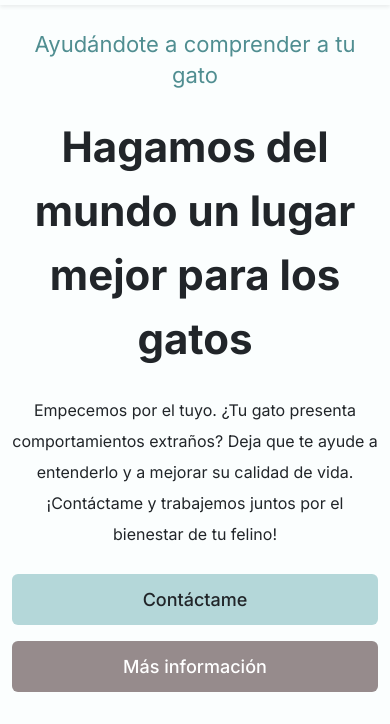
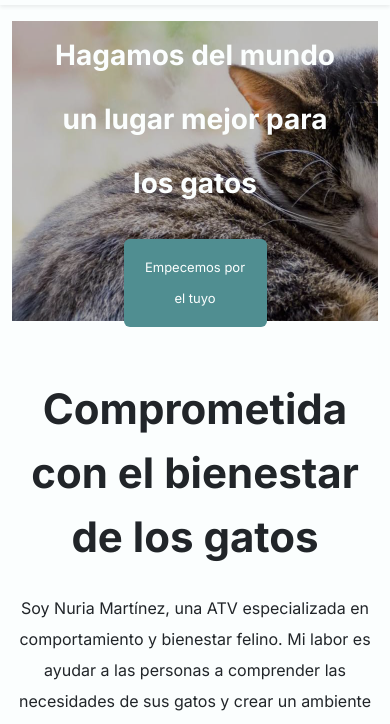
Before and after one commit to SergioMartinezC/naturaleza-felina, a website: page index.html in a window 390 px wide. Shown: the part 96-820 px from the top of the page. Drawn offline with nearby package versions, Linux system fonts and the light colour scheme.

Commit message:
new hero section

```diff
--- a/index.html
+++ b/index.html
@@ -70,26 +70,32 @@
           <!-- Hero Section -->
           <section class="hero" id="hero">
             <div class="container">
-              <div class="row">
-                <div class="col-lg-6">
-                  <div class="copy" data-aos="fade-up" data-aos-duration="2000">
-                    <div class="text-label">
-                      Ayudándote a comprender a tu gato
-                    </div>
-                    <div class="text-hero-bold">
-                      Hagamos del mundo un lugar mejor para los gatos
-                    </div>
-                    <div class="text-hero-regular">
-                      Empecemos por el tuyo. ¿Tu gato presenta comportamientos extraños? Deja que te ayude a entenderlo y a mejorar su calidad de vida. ¡Contáctame y trabajemos juntos por el bienestar de tu felino!
-                    </div>
-                    <div class="cta">
-                      <a href="#" class="btn btn-primary shadow-none">Contáctame</a>
-                      <a href="#" class="btn btn-secondary shadow-none ms-3">Más información</a>
-                    </div>
+
+              <div id="carouselExampleIndicators" class="carousel slide w-100" data-bs-ride="carousel">
+                <div class="banner-content d-flex flex-column text-left align-items-left justify-content-center">
+                  <div class="text-hero-bold">
+                    Hagamos del mundo un lugar mejor para los gatos
                   </div>
+                  <div class="text-hero-wrapper">
+                    <a href="#" class="btn btn-primary-dark shadow-none text-hero-regular">Empecemos por el tuyo</a>
+                  </div>
+
                 </div>
-                <div class="col-lg-6 d-flex justify-content-center img-fluid" data-aos="fade-left" data-aos-duration="2000">
-                  <img src="assets/images/hero.png" class="w-100" alt="img">
+                <div class="carousel-indicators">
+                  <button type="button" data-bs-target="#carouselExampleIndicators" data-bs-slide-to="0" class="active" aria-current="true" aria-label="Slide 1"></button>
+                  <button type="button" data-bs-target="#carouselExampleIndicators" data-bs-slide-to="1" aria-label="Slide 2"></button>
+                  <button type="button" data-bs-target="#carouselExampleIndicators" data-bs-slide-to="2" aria-label="Slide 3"></button>
+                </div>
+                <div class="carousel-inner">
+                  <div class="carousel-item active">
+                    <img src="assets/images/carousel-1.png" class="d-block w-100" alt="...">
+                  </div>
+                  <div class="carousel-item">
+                    <img src="assets/images/carousel-2.png" class="d-block w-100" alt="...">
+                  </div>
+                  <div class="carousel-item">
+                    <img src="assets/images/carousel-3.png" class="d-block w-100" alt="...">
+                  </div>
                 </div>
               </div>
             </div>
--- a/style.css
+++ b/style.css
@@ -25,6 +25,7 @@
     --header-2: 48px;
     --header-3: 42px;
     --header-4: 32px;
+    --header-5: 28px;
 
     --text-large: 22px;
     --text-medium: 18px;
@@ -162,6 +163,15 @@ a {
     color: var(--font-color);
 }
 
+.btn-primary-dark {
+    background-color: var(--primary-dark);
+}
+
+.btn-primary-dark:hover {
+    background-color: var(--primary-color);
+    color: var(--primary-dark);
+}
+
 .btn-secondary {
     background-color: var(--gray-light);
     color: white;
@@ -258,14 +268,12 @@ section.hero {
 }
 
 .text-label {
-    color: var(--primary-dark);
     font-size: var(--text-large);
     font-weight: var(--font-weight-regular);
     line-height: 31px;
     margin-top: 24px;
 }
 
-.text-hero-bold,
 .text-about-bold,
 .text-services-bold,
 .text-contact-bold,
@@ -276,12 +284,24 @@ section.hero {
     line-height: 74px;
 }
 
+.text-hero-bold {
+    color: var(--font-color);
+    font-size: var(--header-2);
+    font-weight: var(--font-weight-bold);
+    line-height: 67px;
+    width: 50%;
+}
+
 .text-hero-regular,
 .text-about-regular {
     color: var(--font-color);
     font-size: var(--text-regular);
     font-weight: var(--font-weight-regular);
     line-height: 31px;
+}
+
+.text-hero-wrapper {
+    width: 50%;
 }
 
 .text-service {
@@ -328,6 +348,25 @@ section.services {
     background-color: rgba(0, 0, 0, .2);
 }
 
+.banner-content {
+    position: absolute;
+    bottom: 0;
+    left: 0;
+    text-align: center;
+    background-color: rgba(0, 0, 0, 0.25);
+    width: 100%;
+    height: 100%;
+    padding: 10px 40px;
+    color: var(--blue-3);
+    z-index: 1000;
+}
+
+.carousel-item img {
+    min-width: 800px;
+    height: auto;
+  }
+
+
 /* RESPONSIVE DESIGN */
 
 @media (min-width: 1399.98px) {
@@ -340,12 +379,134 @@ textarea {
     height: 100% !important;
 }
 
+
+
+/* Tablet medium $ large version only */
+
+
+
+@media (max-width: 1200px) {
+    .text-hero-regular {
+        font-size: 13px;
+    }
+
+    section.hero,
+    section.about,
+    section.services,
+    section.contact,
+    section.work,
+    section.blog {
+        margin: 1rem 0;
+    }
+
+    .text-hero-bold,
+    .text-about-bold,
+    .text-services-bold,
+    .text-contact-bold,
+    .text-work-bold,
+    .text-blog-bold {
+        font-weight: var(--font-weight-bold);
+        font-size: var(--header-3);
+        line-height: 64px;
+    }
+
+    #carouselExampleIndicators {
+        width: 100% !important;
+    }
+}
+
+
+@media (max-width: 992px) {
+    .about-image-container {
+        order: 10;
+    }
+
+    .text-hero-regular {
+        font-size: 15px;
+        margin-top: 12px;
+        margin-bottom: 30px;
+    }
+
+    .text-hero-bold {
+        width: 100%;
+    }
+
+    .banner-content {
+        -webkit-box-align: center !important;
+        -ms-flex-align: center !important;
+        align-items: center !important;
+    }
+
+    section.hero,
+    section.about,
+    section.services,
+    section.contact,
+    section.work,
+    section.blog {
+        margin: 1rem 0;
+    }
+
+    .text-hero-bold,
+    .text-about-bold,
+    .text-services-bold,
+    .text-contact-bold,
+    .text-work-bold,
+    .text-blog-bold {
+        font-weight: var(--font-weight-bold);
+        font-size: var(--header-3);
+        line-height: 64px;
+    }
+
+    /* Tablet small version only */
+
+
+}
+
+@media (max-width: 768px) {
+    .banner-content {
+        -webkit-box-align: center !important;
+        -ms-flex-align: center !important;
+        align-items: center !important;
+    }
+
+    .text-hero-bold {
+        width: 100%;
+    }
+
+    .about-image-container {
+        order: 10;
+    }
+
+    section.hero {
+        margin: 1rem 0;
+    }
+
+    .text-hero-bold,
+    .text-about-bold,
+    .text-services-bold,
+    .text-contact-bold,
+    .text-work-bold,
+    .text-blog-bold {
+        font-weight: var(--font-weight-bold);
+        font-size: var(--header-4);
+        line-height: 64px;
+    }
+
+    .text-label,
+    .text-hero-bold,
+    .text-hero-regular,
+    .text-about-bold,
+    .text-about-regular,
+    .text-services-bold,
+    .text-contact-bold,
+    .text-work-bold {
+        text-align: center;
+    }
+}
+
 /* Mobile version */
 
 @media (max-width: 576px) {
-    .about-image-container {
-        order: 10;
-    }
 
     section.hero,
     section.about {
@@ -384,88 +545,12 @@ textarea {
         line-height: 64px;
     }
 
-    section.hero img {
-        margin: 2rem 0;
+    .text-hero-bold {
+        font-size: var(--header-5);
+    }
+
+    .text-hero-regular {
+        margin-top: 0;
+        font-size: 13px;
     }
 }
-
-/* Tablet small version only */
-
-@media (max-width: 768px) {
-    .about-image-container {
-        order: 10;
-    }
-
-    section.hero {
-        margin: 1rem 0;
-    }
-
-    .text-hero-bold,
-    .text-about-bold,
-    .text-services-bold,
-    .text-contact-bold,
-    .text-work-bold,
-    .text-blog-bold {
-        font-weight: var(--font-weight-bold);
-        font-size: var(--header-3);
-        line-height: 64px;
-    }
-
-    section.hero img {
-        margin: 1rem 0;
-    }
-}
-
-/* Tablet medium $ large version only */
-
-@media (max-width: 992px) {
-    section.hero,
-    section.about,
-    section.services,
-    section.contact,
-    section.work,
-    section.blog {
-        margin: 1rem 0;
-    }
-
-    .text-hero-bold,
-    .text-about-bold,
-    .text-services-bold,
-    .text-contact-bold,
-    .text-work-bold,
-    .text-blog-bold {
-        font-weight: var(--font-weight-bold);
-        font-size: var(--header-3);
-        line-height: 64px;
-    }
-
-    section.hero img {
-        margin: 2rem 0;
-    }
-}
-
-@media (max-width: 1200px) {
-    section.hero,
-    section.about,
-    section.services,
-    section.contact,
-    section.work,
-    section.blog {
-        margin: 1rem 0;
-    }
-
-    .text-hero-bold,
-    .text-about-bold,
-    .text-services-bold,
-    .text-contact-bold,
-    .text-work-bold,
-    .text-blog-bold {
-        font-weight: var(--font-weight-bold);
-        font-size: var(--header-3);
-        line-height: 64px;
-    }
-
-    section.hero img {
-        margin: 2rem 0;
-    }
-}
```
Also changed, not shown: assets/images/carousel-1.png (added), assets/images/carousel-2.png (added), assets/images/carousel-3.png (added).
